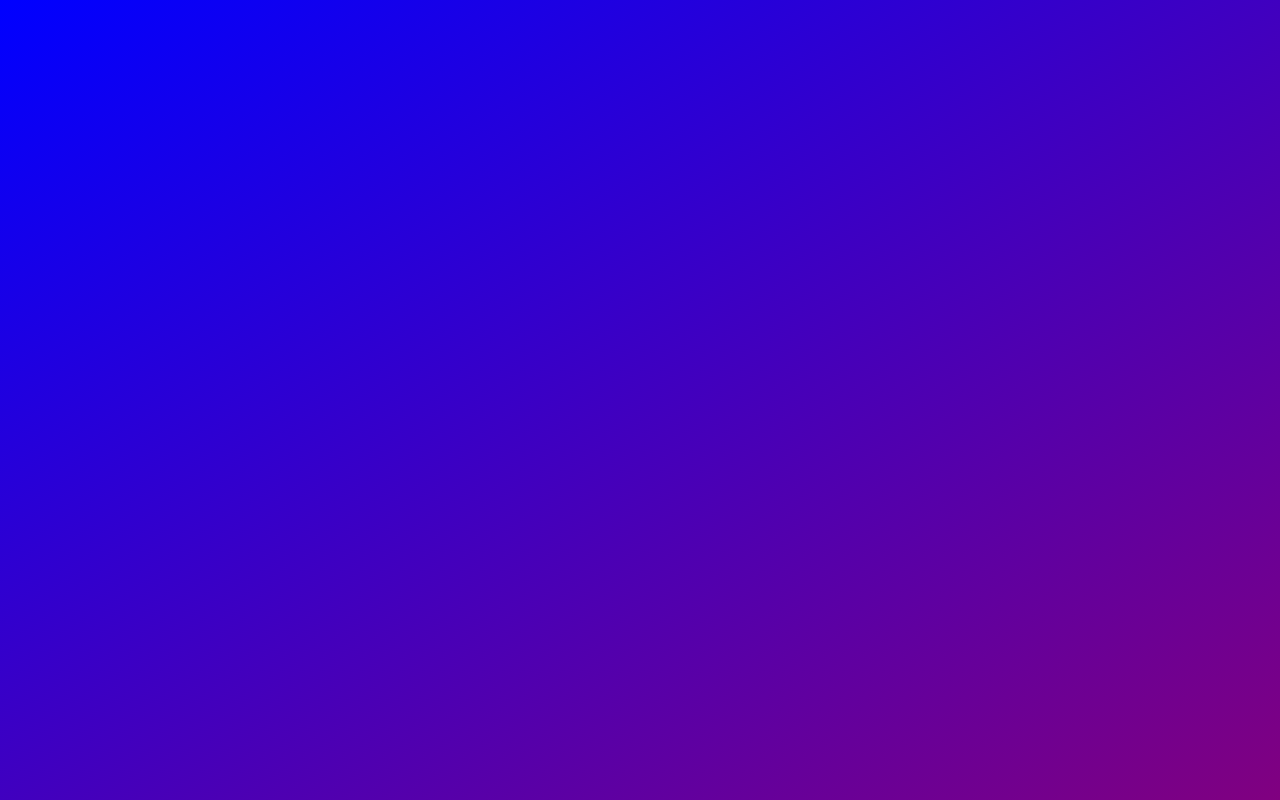
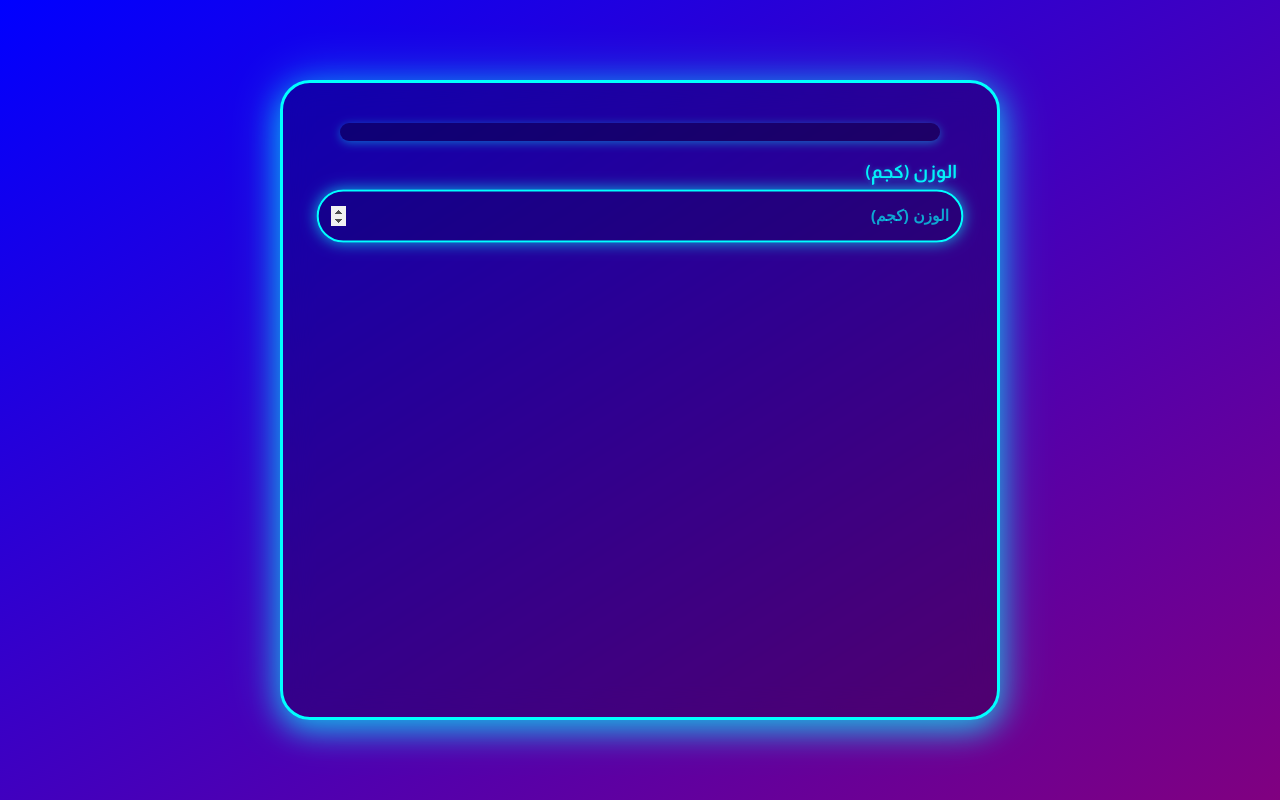
Before and after one commit to UltraSolvix/Pulse-AI, a plain HTML site: page index.html in a window 1280 px wide. Both pictures are taken after a click on the button "ابدأ". Drawn offline with nearby package versions, Linux system fonts and the light colour scheme.

Commit message:
Update index.html

```diff
--- a/index.html
+++ b/index.html
@@ -696,16 +696,20 @@
   playAudio(audioFiles.splash);
   const splash = document.getElementById('splash');
   splash.classList.add('hide');
-      splash.addEventListener('transitionend', () => {
+
+  // إضافة تأخير 2 ثواني قبل الانتقال للصفحة الثانية
+  setTimeout(() => {
     splash.remove();
     document.querySelector('.container').classList.add('show');
     container.innerHTML = '<div class="progress-bar-container" id="progressBarContainer"><div class="progress-aqua-line" id="progressAquaLine"></div><div class="progress-bar" id="progressBar"></div></div>';
+
     for (let i = 0; i <= lastAnsweredIndex && i < questions.length; i++) {
       const q = createQuestionElement(questions[i], i);
       container.appendChild(q);
       q.querySelector('input,select').value = answers[i] || '';
       setTimeout(() => q.classList.add('show'), 50);
     }
+
     if (lastAnsweredIndex < questions.length - 1) {
       const nextIndex = lastAnsweredIndex + 1;
       const nextQ = createQuestionElement(questions[nextIndex], nextIndex);
@@ -715,9 +719,10 @@
     } else {
       showResult();
     }
+
     updateProgressBar();
     setTimeout(() => playAudio(audioFiles.welcome), 1000);
-      }, { once: true });
+  }, 2000); // 2000 ميلي ثانية = 2 ثانية  ✅
 }
 
     window.addEventListener('load', () => {
```
Lines whose indentation alone changed are shown as unchanged.
